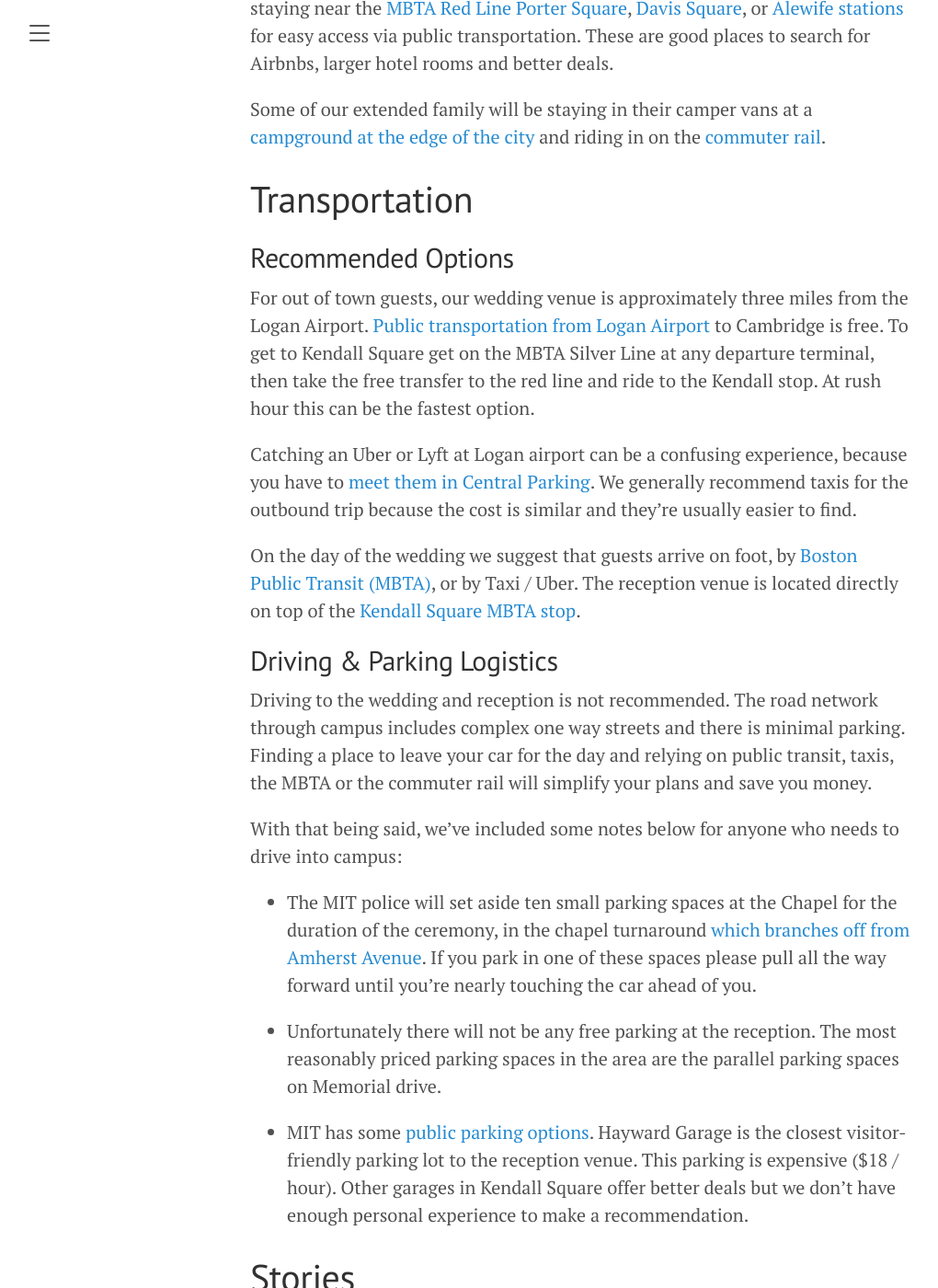
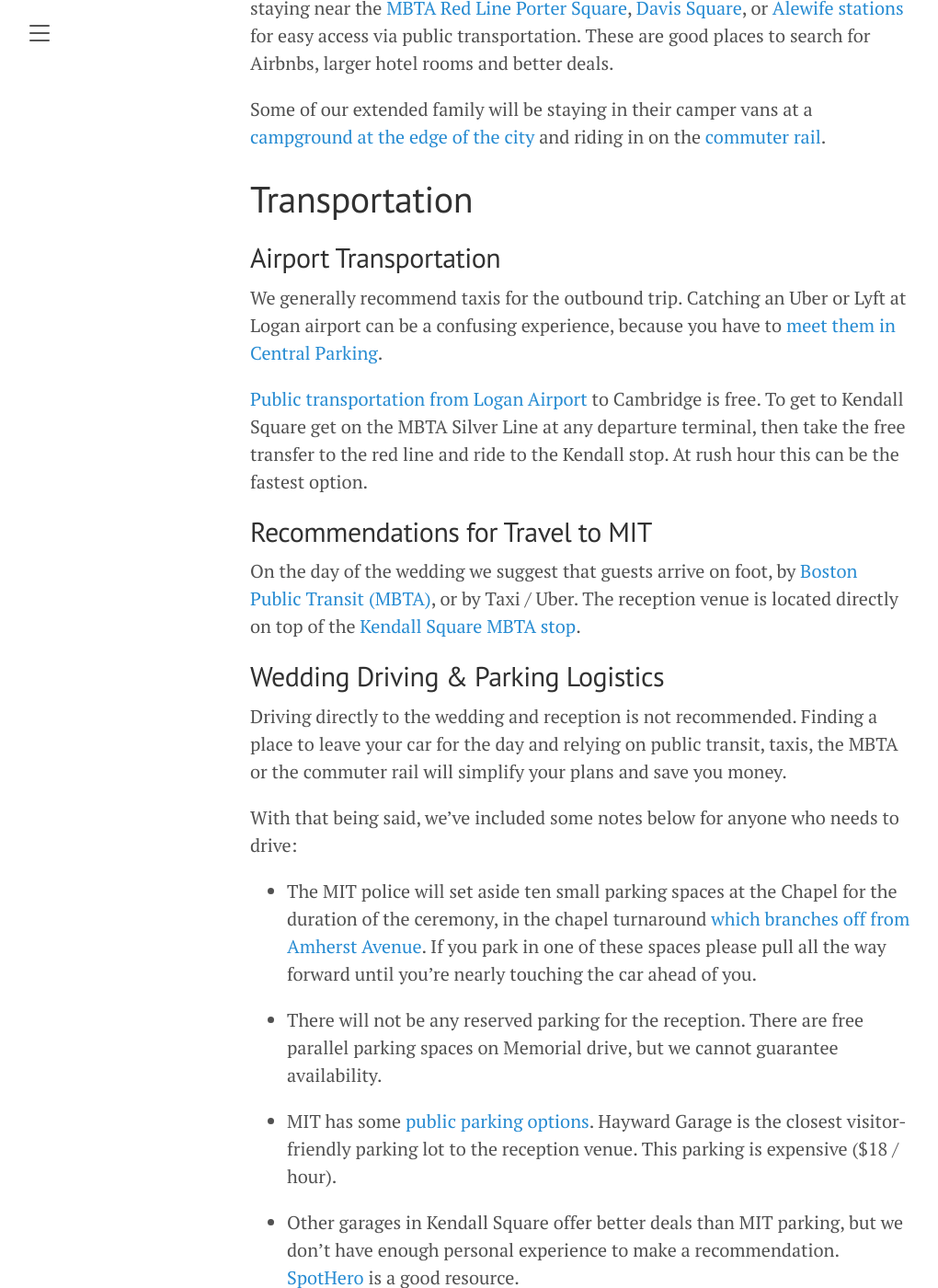
Before and after one commit to JoshBradshaw/andreajosh.github.io, a Jekyll site: the page built from _posts/2023-12-30-overview.md, in a window 1280 px wide and 1400 px high, scrolled down 2694 px. Shown: the whole window at 92% size, without its empty margins (8-1028 px from the left). Built offline with Jekyll 4.4.1, drawn with Linux system fonts in a browser that asks for light colours.

Commit message:
Update 2023-12-30-overview.md

```diff
--- a/_posts/2023-12-30-overview.md
+++ b/_posts/2023-12-30-overview.md
@@ -58,25 +58,29 @@ Some of our extended family will be staying in their camper vans at a [campgroun
 
 # Transportation
 
-## Recommended Options
+## Airport Transportation
 
-For out of town guests, our wedding venue is approximately three miles from the Logan Airport. [Public transportation from Logan Airport](https://www.massport.com/logan-airport/getting-to-logan/public-transportation) to Cambridge is free. To get to Kendall Square get on the MBTA Silver Line at any departure terminal, then take the free transfer to the red line and ride to the Kendall stop. At rush hour this can be the fastest option.
+We generally recommend taxis for the outbound trip. Catching an Uber or Lyft at Logan airport can be a confusing experience, because you have to [meet them in Central Parking](https://www.uber.com/global/en/r/airports/bos/).
 
-Catching an Uber or Lyft at Logan airport can be a confusing experience, because you have to [meet them in Central Parking](https://www.uber.com/global/en/r/airports/bos/). We generally recommend taxis for the outbound trip because the cost is similar and they're usually easier to find.
+[Public transportation from Logan Airport](https://www.massport.com/logan-airport/getting-to-logan/public-transportation) to Cambridge is free. To get to Kendall Square get on the MBTA Silver Line at any departure terminal, then take the free transfer to the red line and ride to the Kendall stop. At rush hour this can be the fastest option.
+
+## Recommendations for Travel to MIT
 
 On the day of the wedding we suggest that guests arrive on foot, by [Boston Public Transit (MBTA)](https://cdn.mbta.com/sites/default/files/2022-12/2022-12-12-subway-map-v37f.pdf), or by Taxi / Uber. The reception venue is located directly on top of the [Kendall Square MBTA stop](https://www.mbta.com/stops/place-knncl).
 
-## Driving & Parking Logistics
+## Wedding Driving & Parking Logistics
 
-Driving to the wedding and reception is not recommended. The road network through campus includes complex one way streets and there is minimal parking. Finding a place to leave your car for the day and relying on public transit, taxis, the MBTA or the commuter rail will simplify your plans and save you money.
+Driving directly to the wedding and reception is not recommended. Finding a place to leave your car for the day and relying on public transit, taxis, the MBTA or the commuter rail will simplify your plans and save you money.
 
-With that being said, we've included some notes below for anyone who needs to drive into campus:
+With that being said, we've included some notes below for anyone who needs to drive:
 
 - The MIT police will set aside ten small parking spaces at the Chapel for the duration of the ceremony, in the chapel turnaround [which branches off from Amherst Avenue](https://maps.app.goo.gl/4R9u7qGZpNECG3Yn9). If you park in one of these spaces please pull all the way forward until you're nearly touching the car ahead of you.
 
-- Unfortunately there will not be any free parking at the reception. The most reasonably priced parking spaces in the area are the parallel parking spaces on Memorial drive.
+- There will not be any reserved parking for the reception. There are free parallel parking spaces on Memorial drive, but we cannot guarantee availability.
 
-- MIT has some [public parking options](https://web.mit.edu/facilities/transportation/parking/visitors/public_parking.html). Hayward Garage is the closest visitor-friendly parking lot to the reception venue. This parking is expensive ($18 / hour). Other garages in Kendall Square offer better deals but we don't have enough personal experience to make a recommendation.
+- MIT has some [public parking options](https://web.mit.edu/facilities/transportation/parking/visitors/public_parking.html). Hayward Garage is the closest visitor-friendly parking lot to the reception venue. This parking is expensive ($18 / hour).
+
+- Other garages in Kendall Square offer better deals than MIT parking, but we don't have enough personal experience to make a recommendation. [SpotHero](https://spothero.com/) is a good resource.
 
 # Stories
 
```
